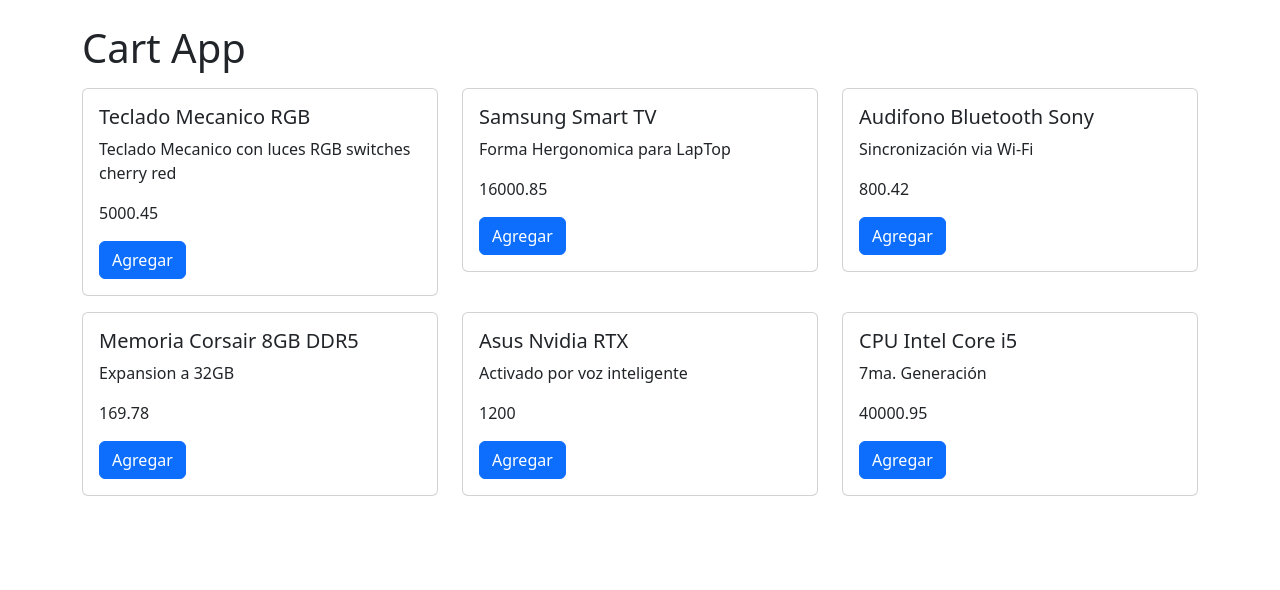
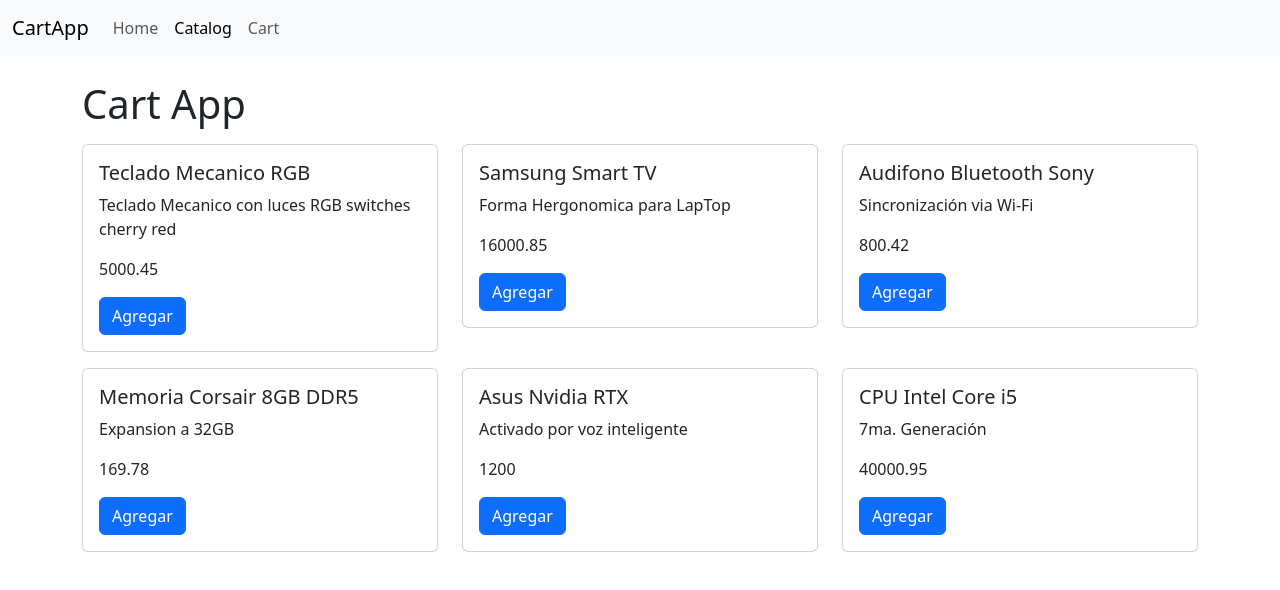
Before and after one commit to mazamorm1975/CartApp, a React (Vite) app: page /catalog in a window 1280 px wide. Shown: the top 590 px of the page. Built offline with nearby package versions, Linux system fonts and the light colour scheme.

Commit message:
Modulo 97. Navbar menú de navegación

```diff
--- a/src/CartApp.jsx
+++ b/src/CartApp.jsx
@@ -1,6 +1,7 @@
 
 import { CartView } from "./Components/CartView";
 import { CatalogView } from "./Components/CatalogView";
+import { Navbar } from "./Components/Navbar";
 import { useItemCart } from "./hooks/useItemCart";
 import { Navigate, Route, Routes } from "react-router-dom";
 
@@ -10,6 +11,7 @@
 
   return (
     <>
+    <Navbar/>
       <div className="container my-4">
         <h1>Cart App</h1>
 
--- /dev/null
+++ b/src/Components/Navbar.jsx
@@ -0,0 +1,34 @@
+import { NavLink } from "react-router-dom";
+
+export const Navbar = () => {
+
+    return(
+        <>
+            <nav class="navbar navbar-expand-lg bg-body-tertiary">
+  <div className="container-fluid">
+    <a className="navbar-brand" href="#">CartApp</a>
+    <button className="navbar-toggler" type="button" data-bs-toggle="collapse" data-bs-target="#navbarNav" aria-controls="navbarNav" aria-expanded="false" aria-label="Toggle navigation">
+      <span className="navbar-toggler-icon"></span>
+    </button>
+    <div className="collapse navbar-collapse" id="navbarNav">
+      <ul className="navbar-nav">
+
+        <li className="nav-item">
+          <NavLink className={'nav-link'} to={"/"}>Home</NavLink>
+        </li>
+
+        <li className="nav-item">
+          <NavLink className={'nav-link'} to={"/catalog"}>Catalog</NavLink>
+        </li>
+
+        <li className="nav-item">
+          <NavLink className={'nav-link'} to={"/cart"}>Cart</NavLink>
+        </li>
+
+     </ul>
+    </div>
+  </div>
+</nav>
+        </>
+    );
+}
```
